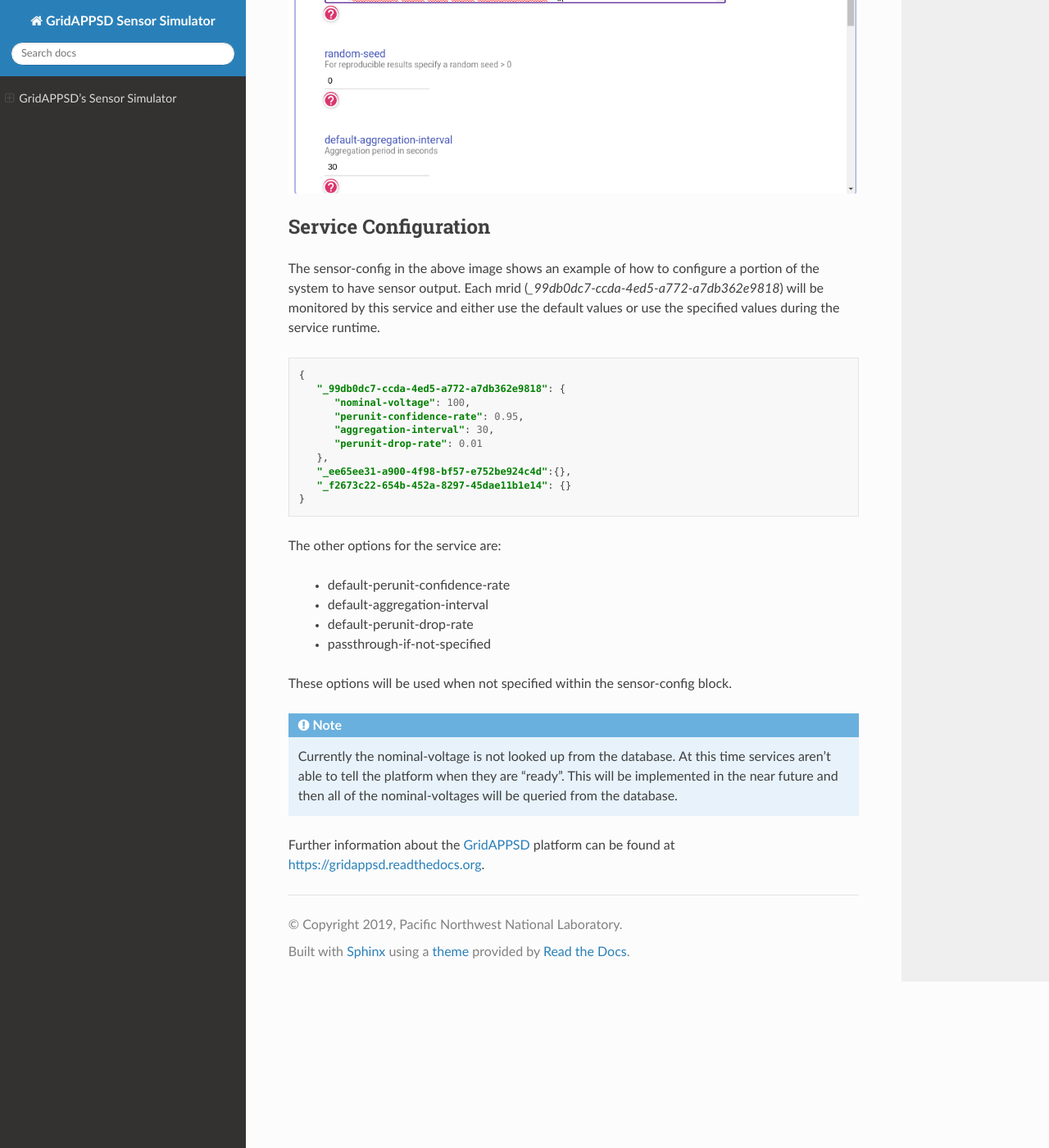
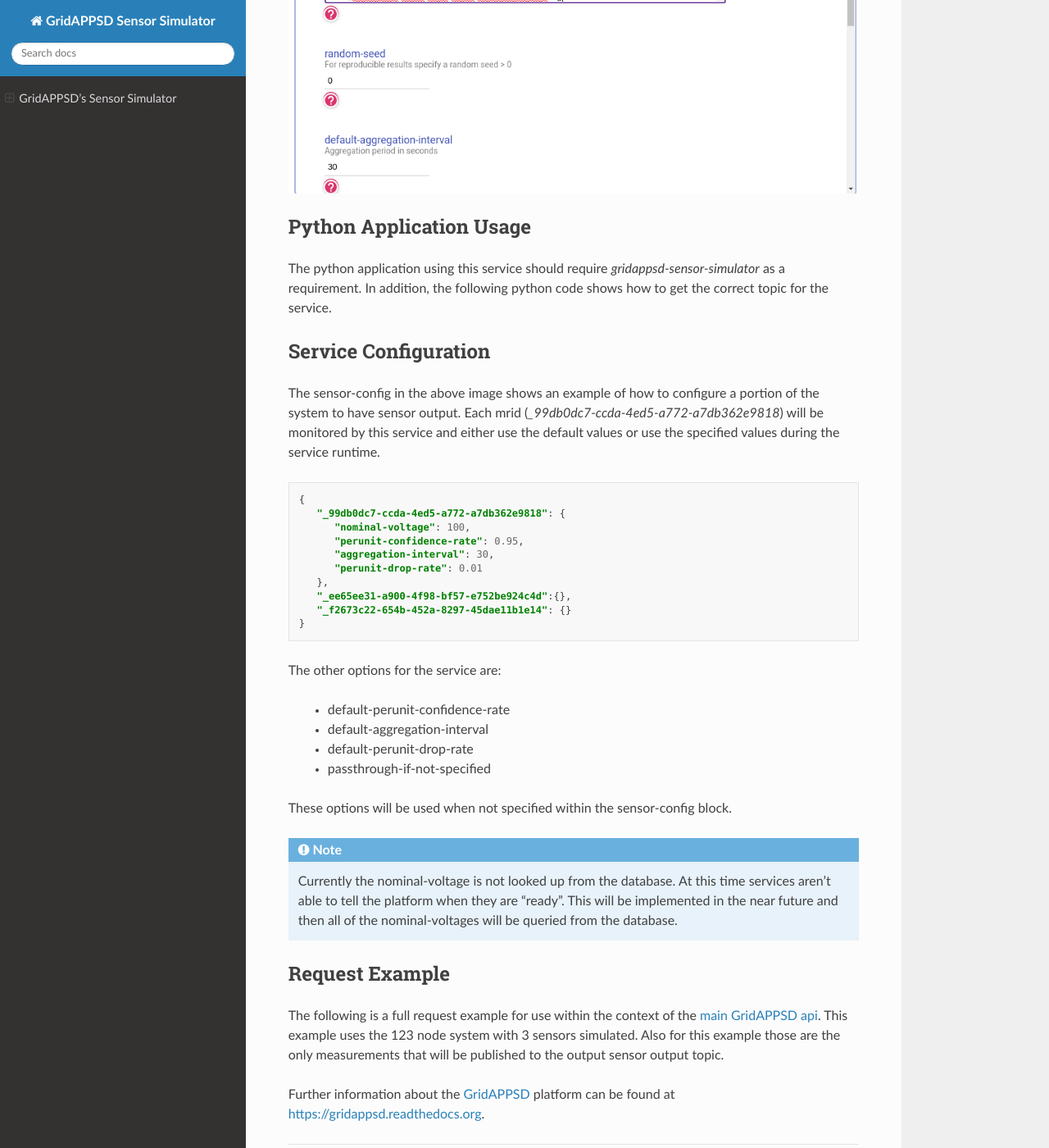
Before and after one commit to craig8/gridappsd-sensor-simulator, a Sphinx documentation site: the page built from docs/source/index.rst, in a window 1280 px wide and 1400 px high, scrolled down 585 px. Shown: the whole window at 82% size. Built offline with Sphinx 7.4.7 and the Read the Docs theme 2.0.0, drawn with Linux system fonts in a browser that asks for light colours.

Commit message:
Added python documentation

```diff
--- a/docs/source/index.rst
+++ b/docs/source/index.rst
@@ -16,6 +16,18 @@
 below shows a portion of the configuration options available through the service configuration panel.
 
 .. image:: /_static/sensor-simulator-service-configuration.png
+
+Python Application Usage
+------------------------
+
+The python application using this service should require `gridappsd-sensor-simulator` as a requirement.  In addition,
+the following python code shows how to get the correct topic for the service.
+
+.. code-block::python
+
+   from gridappsd import topics
+
+   read_topic = topic.service_output_topic("sensors", simulation_id)
 
 Service Configuration
 ---------------------
@@ -52,5 +64,70 @@
    the platform when they are "ready".  This will be implemented in the near future and then all of the nominal-voltages
    will be queried from the database.
 
+Request Example
+---------------
+
+The following is a full request example for use within the context of the
+`main GridAPPSD api <https://gridappsd.readthedocs.io/en/master/using_gridappsd/index.html#id5>`_.  This example uses
+the 123 node system with 3 sensors simulated.  Also for this example those are the only measurements that will be
+published to the output sensor output topic.
+
+.. code-block::json
+
+   {
+       "power_system_config": {
+           "GeographicalRegion_name": "_73C512BD-7249-4F50-50DA-D93849B89C43",
+           "SubGeographicalRegion_name": "_1CD7D2EE-3C91-3248-5662-A43EFEFAC224",
+           "Line_name": "_C1C3E687-6FFD-C753-582B-632A27E28507"
+       },
+       "application_config": {
+           "applications": []
+       },
+       "simulation_config": {
+           "start_time": "1570041113",
+           "duration": "120",
+           "simulator": "GridLAB-D",
+           "timestep_frequency": "1000",
+           "timestep_increment": "1000",
+           "run_realtime": false,
+           "simulation_name": "ieee123",
+           "power_flow_solver_method": "NR",
+           "model_creation_config": {
+               "load_scaling_factor": "1",
+               "schedule_name": "ieeezipload",
+               "z_fraction": "0",
+               "i_fraction": "1",
+               "p_fraction": "0",
+               "randomize_zipload_fractions": false,
+               "use_houses": false
+           }
+       },
+       "test_config": {
+           "events": [],
+           "appId": ""
+       },
+       "service_configs": [{
+           "id": "gridappsd-sensor-simulator",
+           "user_options": {
+               "sensors-config": {
+                   "_99db0dc7-ccda-4ed5-a772-a7db362e9818": {
+                       "nominal-voltage": 100,
+                       "perunit-confidence-rate": 0.95,
+                       "aggregation-interval": 5,
+                       "perunit-drop-rate": 0.01
+                   },
+                   "_ee65ee31-a900-4f98-bf57-e752be924c4d": {},
+                   "_f2673c22-654b-452a-8297-45dae11b1e14": {}
+               },
+               "random-seed": 0,
+               "default-aggregation-interval": 30,
+               "passthrough-if-not-specified": false,
+               "default-perunit-confidence-rate": 0.95,
+               "default-perunit-drop-rate": 0.05
+           }
+       }]
+   }
+
+
 Further information about the `GridAPPSD <https://gridappsd.readthedocs.org/>`_ platform can be found at
 `https://gridappsd.readthedocs.org <https://gridappsd.readthedocs.org>`_.
```
